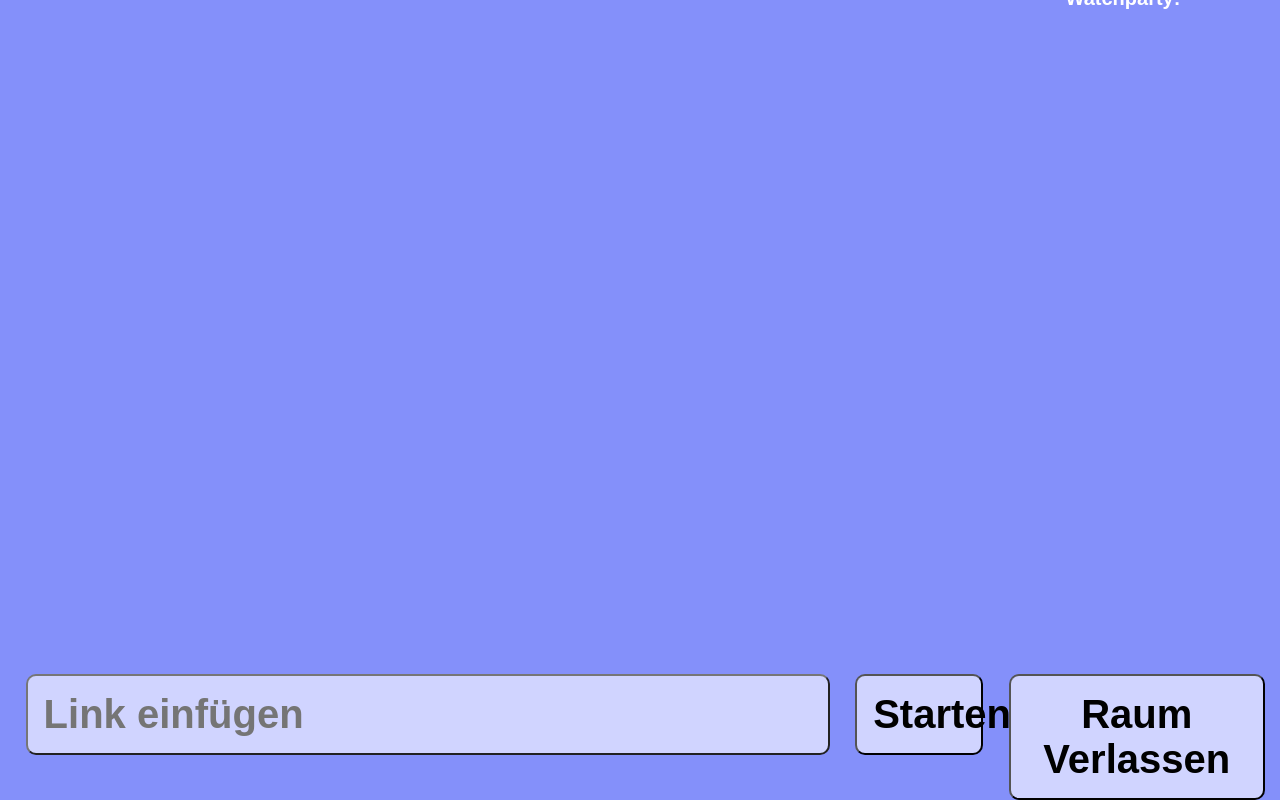
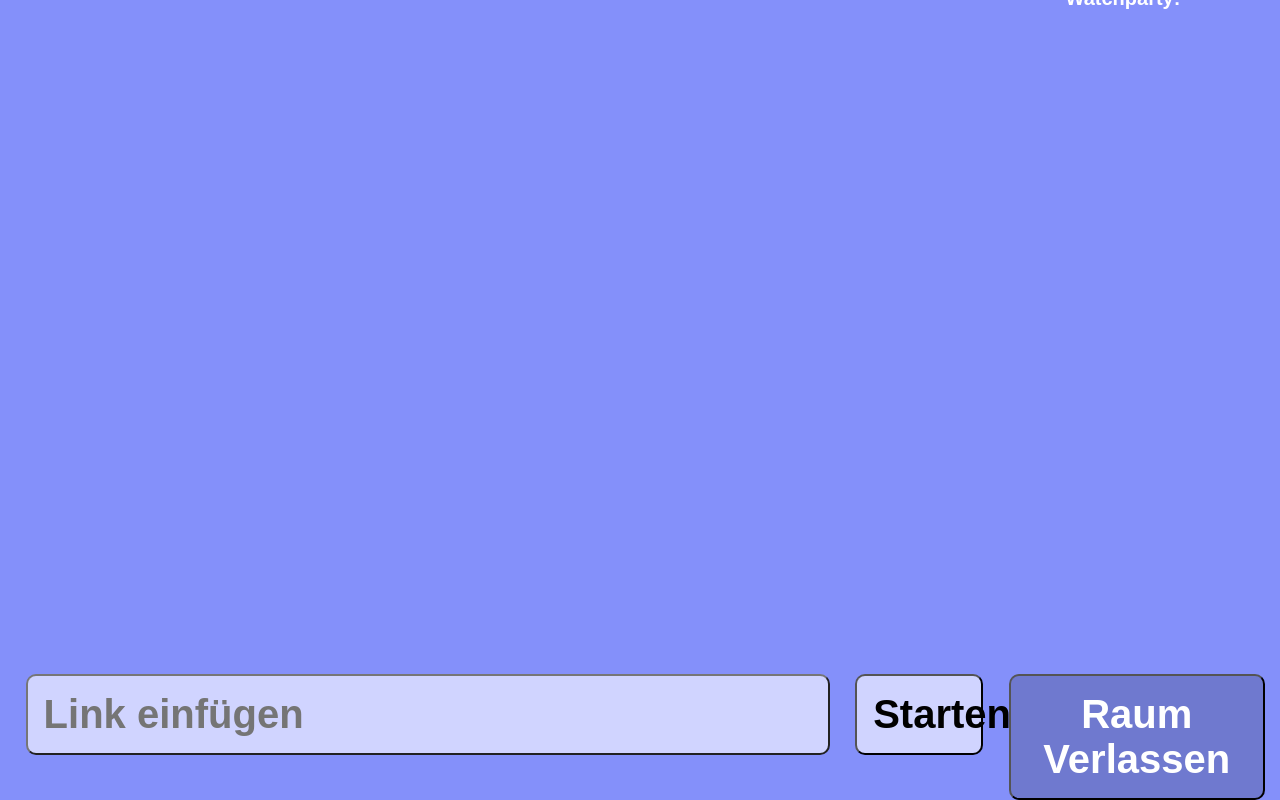
Before and after one commit to sttogrot/w2g2022, a React (Create React App) app in the folder w2g2022/: page /Watchparty in a window 1280 px wide. In both pictures the pointer is over the button "Raum Verlassen". Shown: the part 204-1004 px from the top of the page. Built offline with nearby package versions, Linux system fonts and the light colour scheme; no server answers.

Commit message:
changed watchparty layout

```diff
--- a/w2g2022/src/components/css/watchparty.css
+++ b/w2g2022/src/components/css/watchparty.css
@@ -27,6 +27,12 @@
     border-radius: 10px;
 
 
+  }
+  .link_leave:hover{
+    background-color: #6f79cf;
+    font-weight: bold;
+    color: #ffffff;
+    transition-duration: 300ms;
   }
 
   .link_submit:hover {
```
